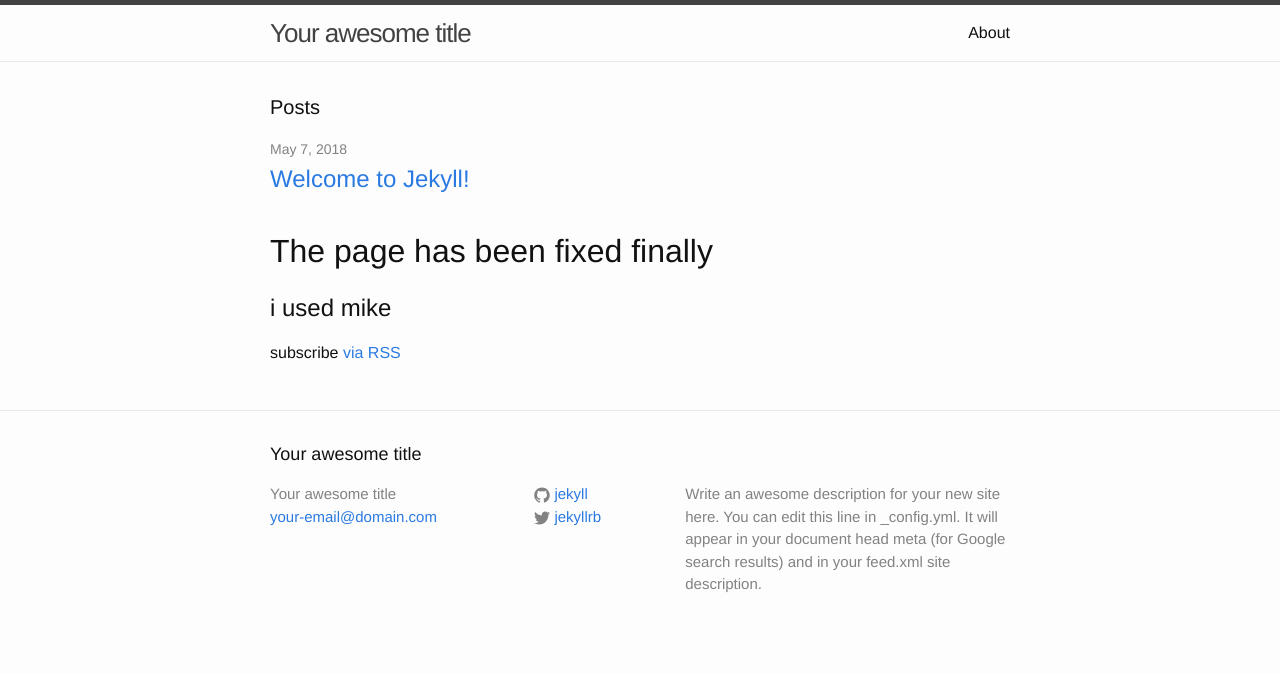
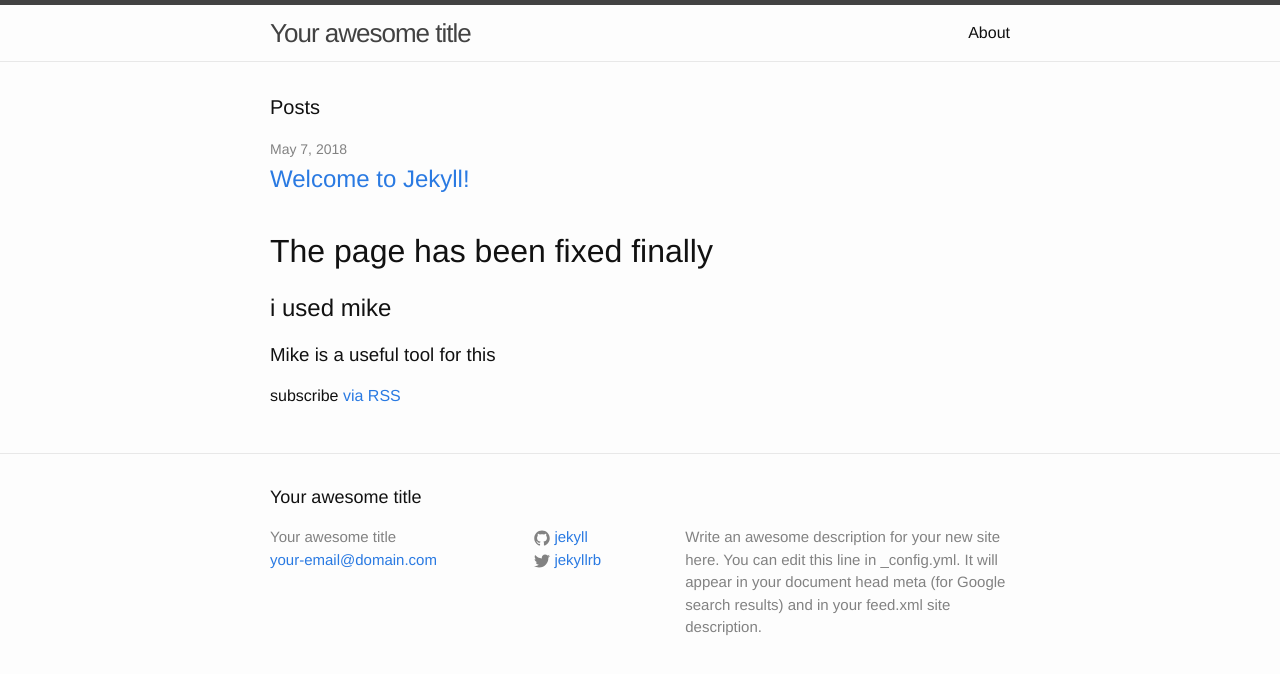
Before and after one commit to jr10415/jr10415.github.io, a Jekyll site: the page built from index.html, in a window 1280 px wide. Shown: the top 674 px of the page. Built offline with Jekyll 4.4.1, drawn with Linux system fonts in a browser that asks for light colours.

Commit message:
Update index.html

```diff
--- a/index.html
+++ b/index.html
@@ -19,6 +19,7 @@ layout: default
   </ul>
   <h1> The page has been fixed finally </h1>
   <h2> i used mike </h2>
+  <h3>Mike is a useful tool for this</h3>
   <p class="rss-subscribe">subscribe <a href="{{ "/feed.xml" | prepend: site.baseurl }}">via RSS</a></p>
 
 </div>
```
